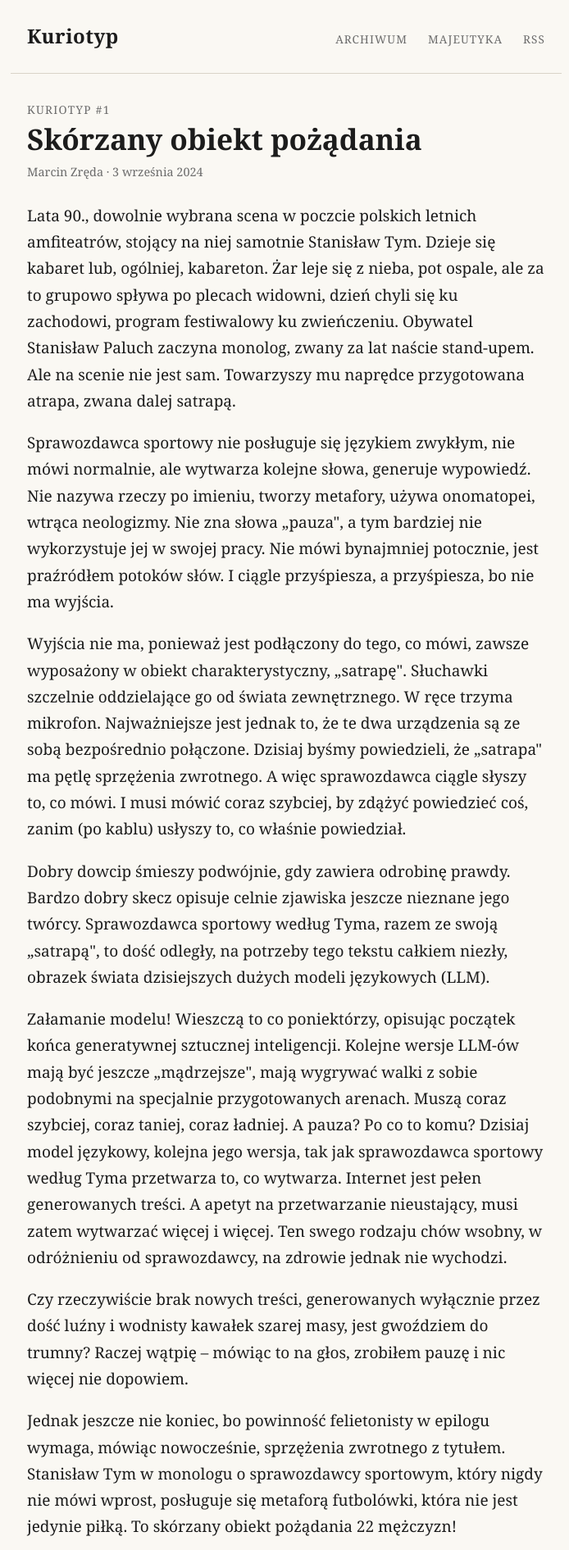
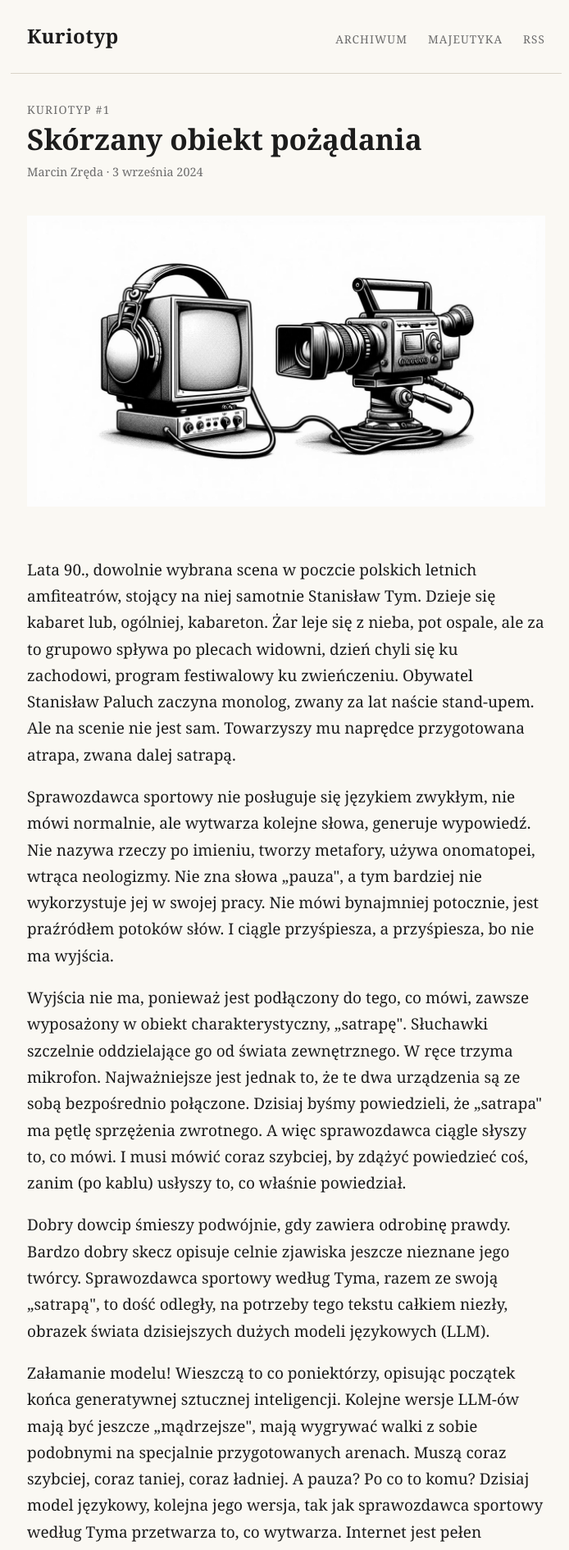
Before and after one commit to Kuriotyp/kuriotyp.github.io, a Jekyll site: the page built from _posts/2024-09-03-skorzany-obiekt-pozadania.md, in a window 1280 px wide. Shown: the top 1891 px of the page at 82% size, without its empty margins (291-985 px from the left). Built offline with Jekyll 4.4.1, drawn with Linux system fonts in a browser that asks for light colours.

Commit message:
Dodaj ilustrację do Kuriotypa #1
Co-Authored-By: Claude Sonnet 5.5 <noreply@anthropic.com>
Claude-Session: https://claude.ai/code/session_01A9WPXobxy6Az6rGgvPJfrk

```diff
--- a/_posts/2024-09-03-skorzany-obiekt-pozadania.md
+++ b/_posts/2024-09-03-skorzany-obiekt-pozadania.md
@@ -5,7 +5,7 @@ numer: 1
 date: 2024-09-03
 opis: "Sprawozdawca sportowy Stanisława Tyma i jego „satrapa” jako obrazek świata dużych modeli językowych, które przetwarzają to, co same wytworzyły."
 tagi: [llm, ai, język]
-ilustracja: # /ilustracje/kuriotyp-01.jpg
+ilustracja: /ilustracje/kuriotyp-01.jpg
 zrodlo: https://www.linkedin.com/pulse/sk%C3%B3rzany-obiekt-po%C5%BC%C4%85dania-kuriotyp-1-marcin-zr%C4%99da-ebymf/
 ---
 
```
Also changed, not shown: ilustracje/kuriotyp-01.jpg (added).
